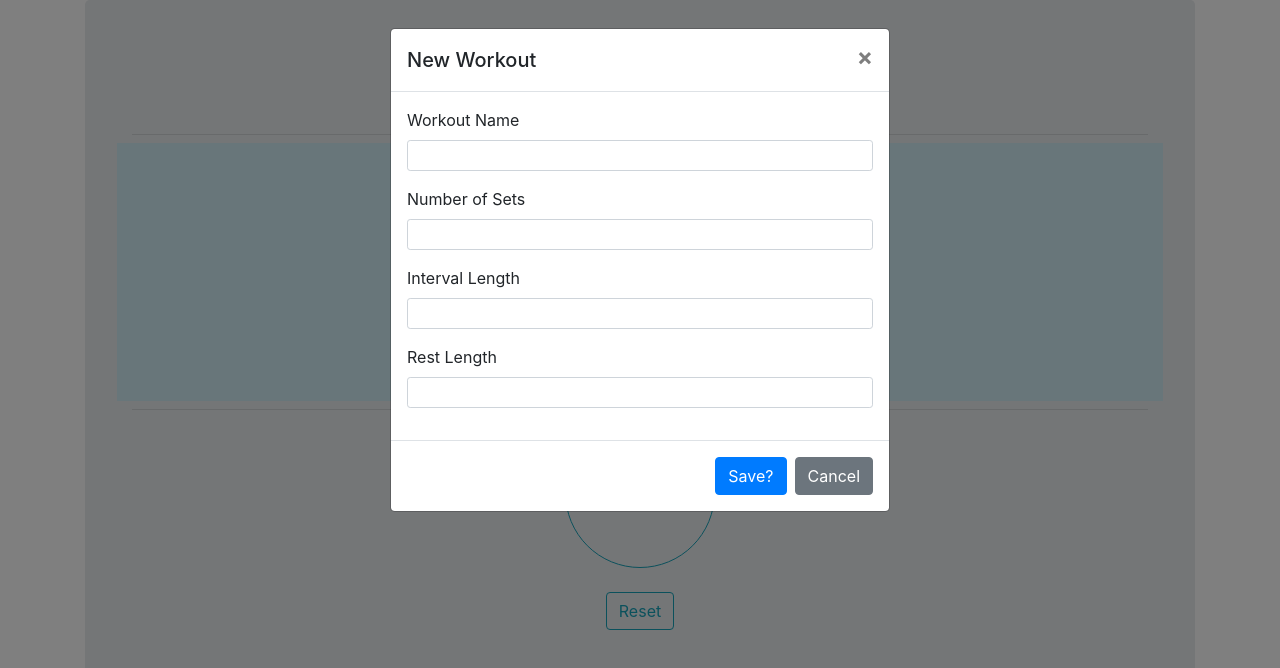
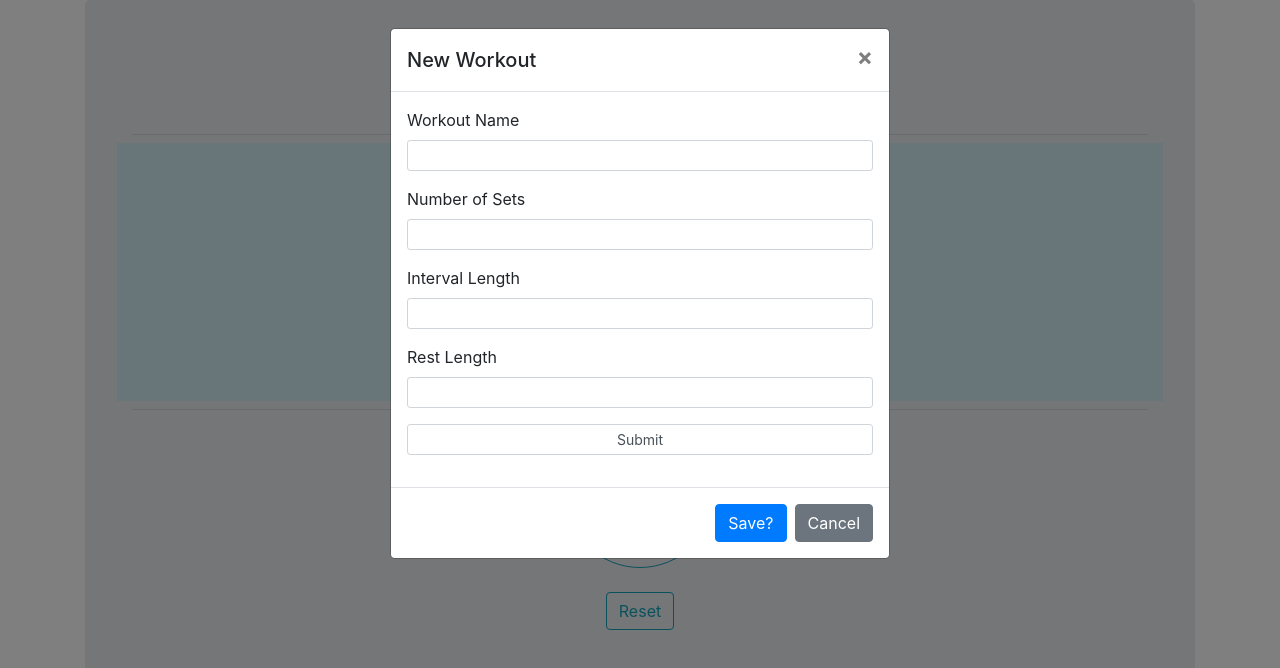
Before and after one commit to asabogal/interval-training-timer, a React (Create React App) app in the folder client/: page / in a window 1280 px wide. Both pictures are taken after a click on the button "Customize". Shown: the top 668 px of the page. Built offline with nearby package versions, Linux system fonts and the light colour scheme.

Commit message:
change CustomizeForm to class; pass down setCustomSettings props

```diff
--- a/client/src/components/Timer/CustomizeForm.js
+++ b/client/src/components/Timer/CustomizeForm.js
@@ -1,10 +1,19 @@
 import React from 'react';
 import { Form, FormGroup, Input, Label } from 'reactstrap';
 
-const CustomizeForm = () => {
+class CustomizeForm extends React.Component {
+  constructor(props) {
+    super(props);
+    this.state = {  };
+  }
+
+
+  render() {
+
+    console.log(this.props)
     return (
       <div>
-        <Form>
+          <Form >
             <FormGroup>
               <Label >Workout Name</Label>
               <Input  bsSize="sm" />
@@ -21,9 +30,14 @@ const CustomizeForm = () => {
               <Label >Rest Length</Label>
               <Input  bsSize="sm" />
             </FormGroup>
+            <FormGroup>
+
+              <Input type="submit"  bsSize="sm"></Input>
+            </FormGroup>
         </Form>
       </div>
     );
-};
+  }
+}
 
 export default CustomizeForm;
--- a/client/src/components/Timer/TimerSettings.js
+++ b/client/src/components/Timer/TimerSettings.js
@@ -4,7 +4,7 @@ import ModalForm from '../../containers/ModalForm'
 
 const TimerSettings = (props) => {
 
-  const { setHighIntensity, setLowIntensity } = props
+  const { setHighIntensity, setLowIntensity, setCustomSettings } = props
 
   return (
     <Container>
@@ -12,7 +12,7 @@ const TimerSettings = (props) => {
         <Col>
           <Button outline color="info" size="sm" onClick={setHighIntensity}>High Intensity</Button>
           <Button outline color="info" size="sm" onClick={setLowIntensity}>Low Intensity</Button>
-          <ModalForm/>
+          <ModalForm setCustomSettings={setCustomSettings}/>
         </Col>
       </Row>
       <hr className="my-2" />
--- a/client/src/containers/ModalForm.js
+++ b/client/src/containers/ModalForm.js
@@ -24,9 +24,9 @@ class ModalForm extends React.Component {
         <Modal  isOpen={this.state.modal} toggle={this.toggle} >
           <ModalHeader  toggle={this.toggle}>New Workout</ModalHeader>
           <ModalBody >
-            <CustomizeForm />
+            <CustomizeForm setCustomSettings={this.props.setCustomSettings} />
           </ModalBody>
-          <ModalFooter r>
+          <ModalFooter >
             <Button color="primary" onClick={this.toggle}>Save?</Button>{' '}
             <Button color="secondary" onClick={this.toggle}>Cancel</Button>
           </ModalFooter>
--- a/client/src/containers/Timer.js
+++ b/client/src/containers/Timer.js
@@ -71,6 +71,11 @@ class Timer extends React.Component {
   setHighIntensity = () => {
     this.setState(this.highIntensitySettings)
     this.currentSettings = this.highIntensitySettings
+  }
+
+  setCustomSettings = (settings) => {
+    this.setState(settings)
+    this.currentSettings = settings
   }
 
 //// TIMER DISPLAY /////
@@ -181,6 +186,7 @@ class Timer extends React.Component {
         <TimerSettings
           setHighIntensity={this.setHighIntensity}
           setLowIntensity={this.setLowIntensity}
+          setCustomSettings={this.setCustomSettings}
         />
 
         <TimerDisplay
```
Lines whose indentation alone changed are shown as unchanged.
